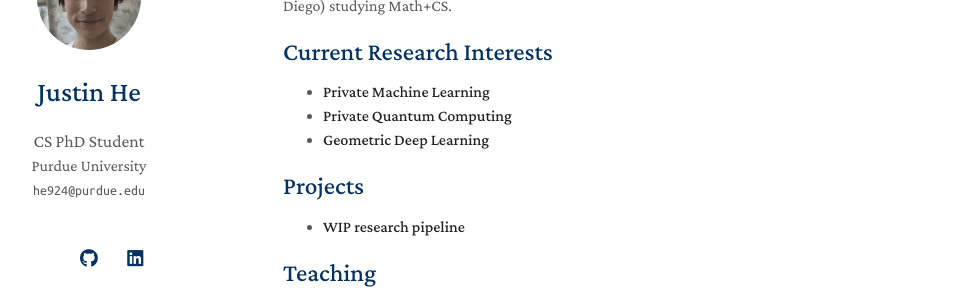
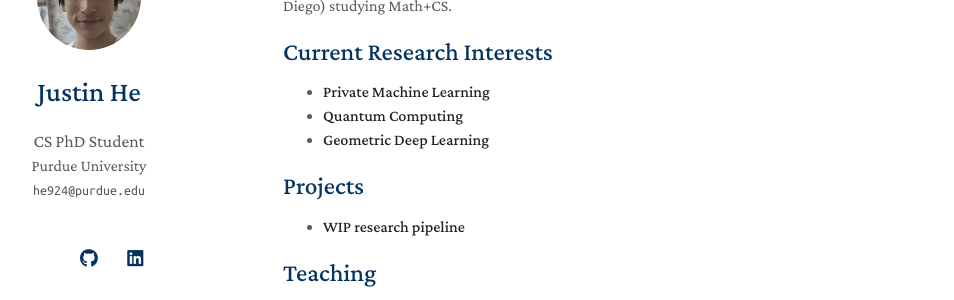
Before and after one commit to jjustinhe/jjustinhe.github.io, a Jekyll site: the page built from index.md, in a window 1280 px wide. Shown: the part 139-439 px from the top of the page, without its empty margins (187-1141 px from the left). Built offline with Jekyll 4.4.1, drawn with Linux system fonts in a browser that asks for light colours; a style sheet for code colours, icons or effects is not loaded; our own code applies the rules of GitHub Pages for plain Markdown files.

Commit message:
Update index.md

```diff
--- a/index.md
+++ b/index.md
@@ -10,7 +10,7 @@ I did my undergraduate at UCSD (UC San Diego) studying Math+CS.
 ## Current Research Interests
 
 - **Private Machine Learning**
-- **Private Quantum Computing**
+- **Quantum Computing**
 - **Geometric Deep Learning**
 
 ## Projects
```
